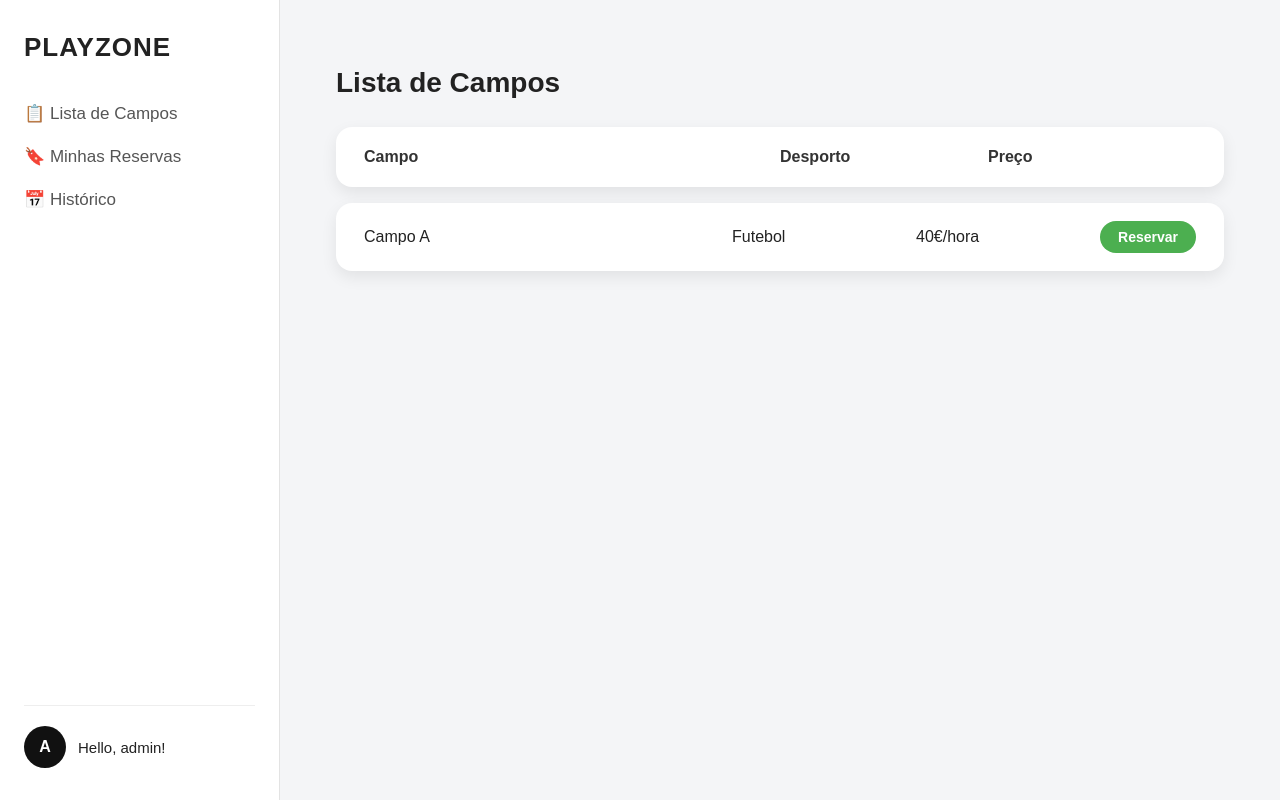
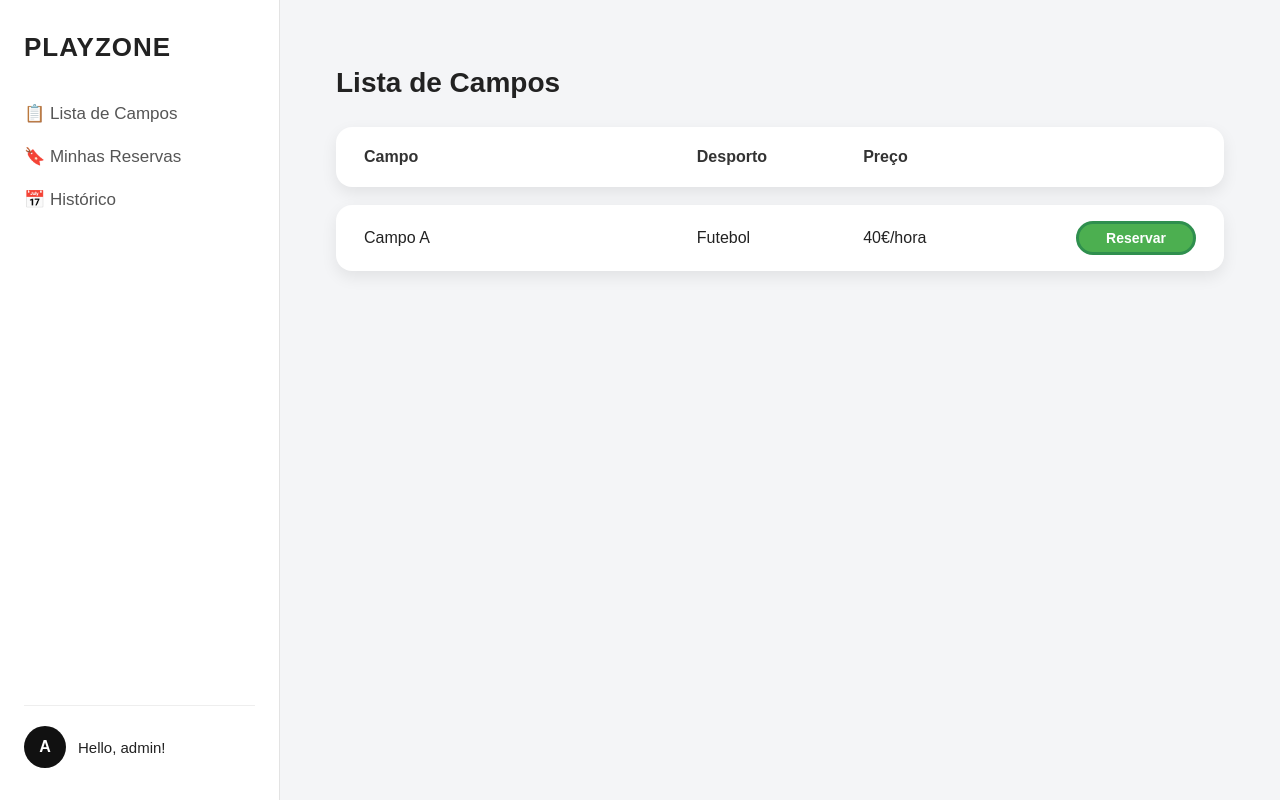
Before and after one commit to tiagochen1/playzone, a Django app: page /campos/ in a window 1280 px wide. Run offline with Django 5.2, Linux system fonts and the light colour scheme; a user stored in the database is signed in.

Commit message:
ajuste de botão reservar

```diff
--- a/playzone/static/css/main.css
+++ b/playzone/static/css/main.css
@@ -128,7 +128,7 @@ body {
 ======================= */
 .card-header {
     display: grid;
-    grid-template-columns: 2fr 1fr 1fr auto;
+    grid-template-columns: 2fr 1fr 1fr 1fr;
     align-items: center;
     padding: 16px 28px;
     min-height: 60px;
@@ -141,26 +141,28 @@ body {
 
 .card {
     display: grid;
-    grid-template-columns: 2fr 1fr 1fr auto;
+    grid-template-columns: 2fr 1fr 1fr 1fr;
     align-items: center;
-    padding: 18px 28px;
+    padding: 16px 28px;
     min-height: 60px;
     background: #ffffff;
     border-radius: 16px;
     box-shadow: 0 6px 16px rgba(0,0,0,0.08);
-    margin-bottom: 16px;
+    margin-bottom: 18px;
 }
 
 /* =======================
    BOTÕES
 ======================= */
 .btn {
-    padding: 8px 18px;
     border-radius: 20px;
-    border: none;
+    border: 3px solid #2f8f4e;
     font-size: 14px;
     font-weight: 600;
     cursor: pointer;
+    width: 120px;
+    padding: 6px 0;
+    justify-self: end;
 }
 
 .btn-green {
@@ -169,7 +171,7 @@ body {
 }
 
 .btn-green:hover {
-    background: #43a047;
+    background: #86c796;
 }
 
 
```
